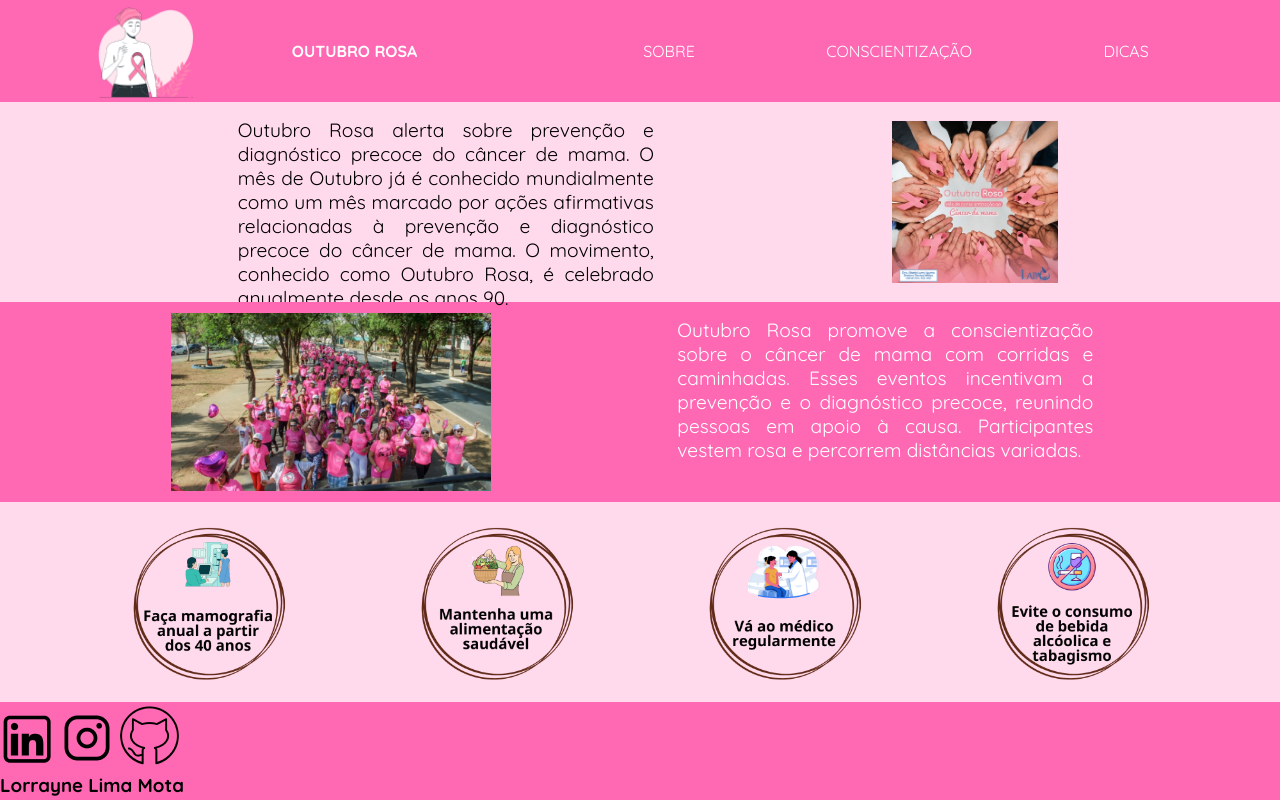
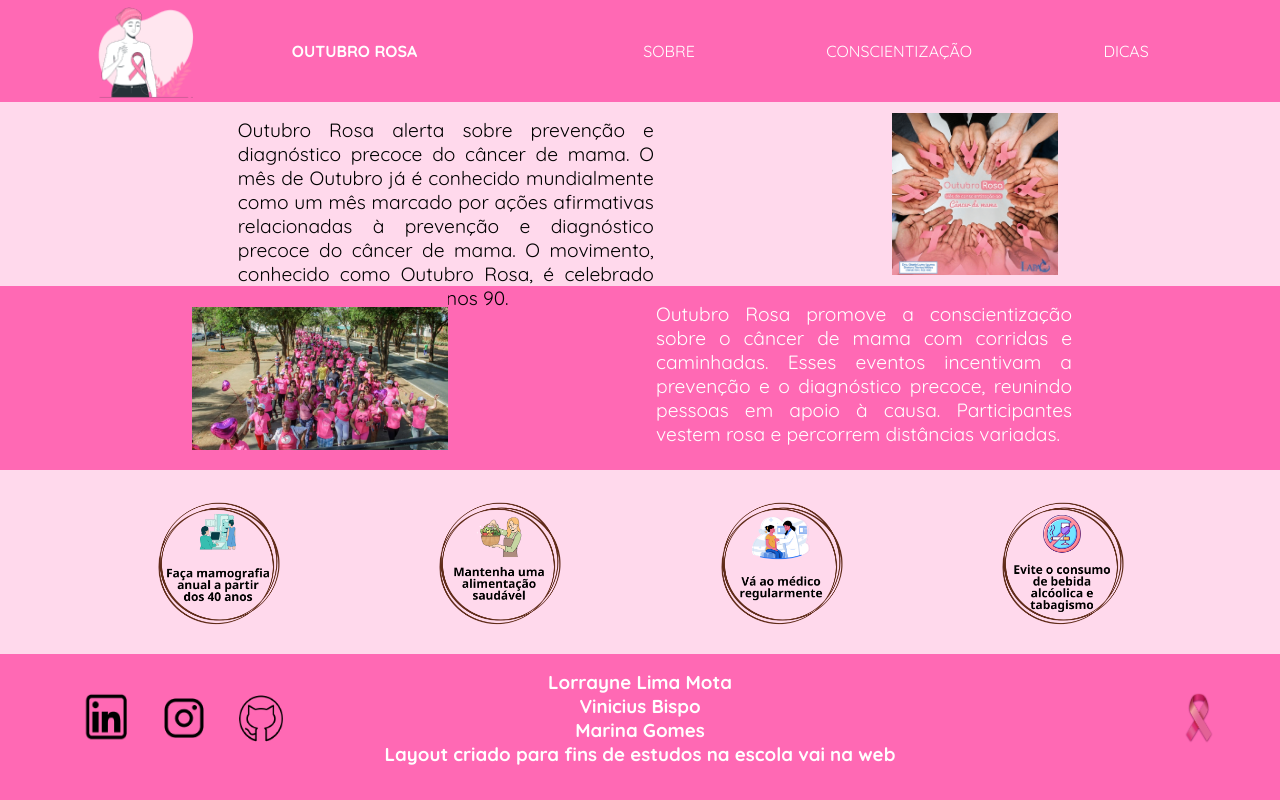
Before and after one commit to lolimamota/Aula-6, a React (Vite) app in the folder Project-01/: page / in a window 1280 px wide. Shown: the top 800 px of the page. Built offline with nearby package versions, Linux system fonts and the light colour scheme.

Commit message:
FINISH: Aligns on footer

```diff
--- a/Project-01/src/Components/Footer/Footer.jsx
+++ b/Project-01/src/Components/Footer/Footer.jsx
@@ -7,17 +7,19 @@ import Laco from './img/laço.png';
 
 export default function Footer() {
   return (
-    <footer>
+    <footer className='FooterOut'>
         <figure>
             <img src={LinkedIn} alt="logo do Linkedin" />
             <img src={Instagram} alt="logo do Instagram" />
             <img src={Github} alt="logo do Github" />
         </figure>
+        <div>
         <h3>Lorrayne Lima Mota</h3>
         <h3>Vinicius Bispo</h3>
         <h3>Marina Gomes</h3>
         <h3>Layout criado para fins de estudos na escola vai na web</h3>
-        <figure>
+        </div>
+        <figure className='FigEnd'>
             <img src={Laco} alt="Laço de fita rosa representando o mês da prevenção ao câncer de mama" />
         </figure>
     </footer>
--- a/Project-01/src/Components/SCSSProject/style.scss
+++ b/Project-01/src/Components/SCSSProject/style.scss
@@ -47,19 +47,19 @@
 
 .MainOut {
     section {
-        height: 25vh;
+        height: 23vh;
         display: flex;
         justify-content: space-evenly;
     }
 
-    p{
+    p {
         width: 35%;
         font-size: 1.2rem;
         text-align: justify;
         padding: 1rem;
     }
 
-    .ChngColor{
+    .ChngColor {
         color: white;
     }
 
@@ -83,7 +83,7 @@
         align-items: center;
 
         img {
-            width: 40vh;
+            width: 20vw;
         }
     }
 
@@ -96,7 +96,40 @@
 
         img {
             background-color: #FFD9EC;
-            width: 20vh;
+            width: 10vw;
         }
     }
 }
+
+.FooterOut {
+    display: flex;
+    justify-content: space-evenly;
+    align-items: center;
+    color: white;
+
+    figure {
+        display: flex;
+        justify-content: space-evenly;
+        width: 20%;
+
+        img {
+            width: 50px;
+        }
+    }
+
+    div {
+        padding: 1rem;
+        display: flex;
+        flex-direction: column;
+        justify-content: center;
+        align-items: center;
+    }
+
+    ;
+
+    .FigEnd {
+        display: flex;
+        justify-content: flex-end;
+        align-items: center;
+    }
+}
```
